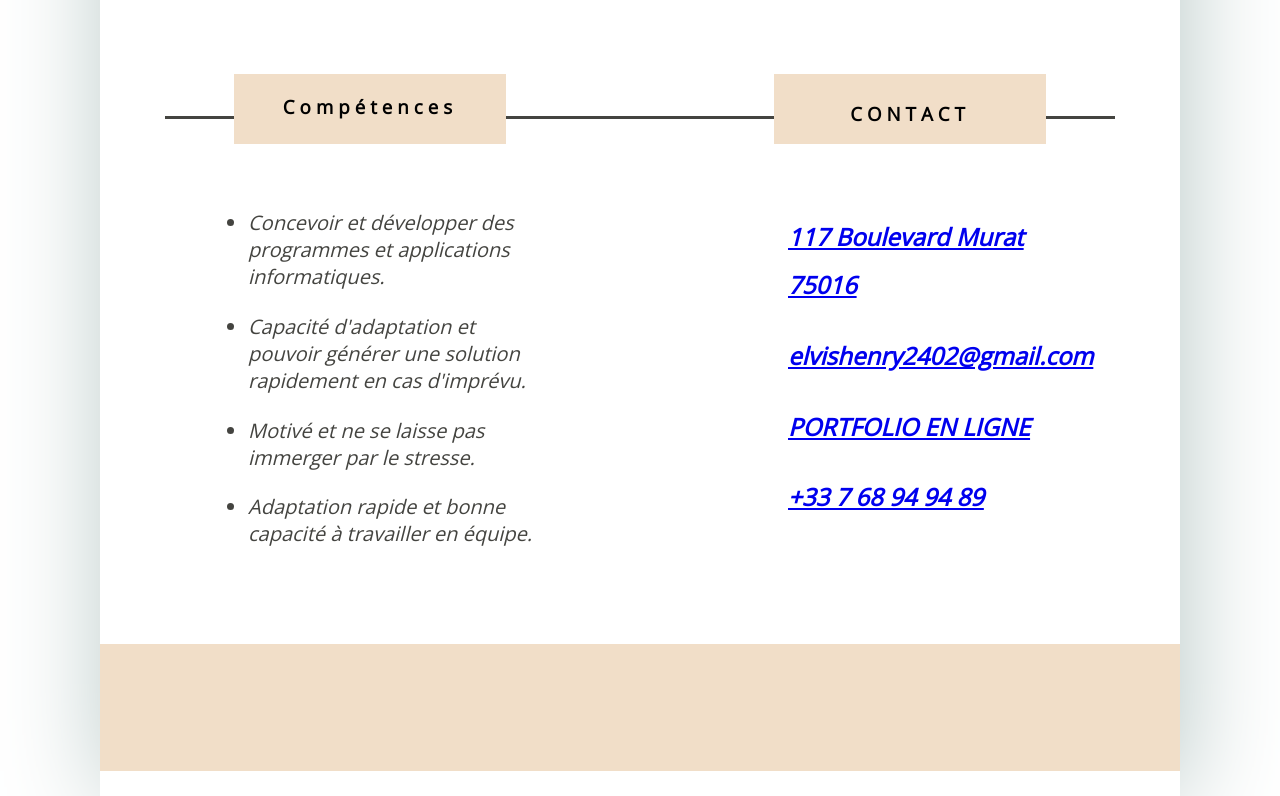
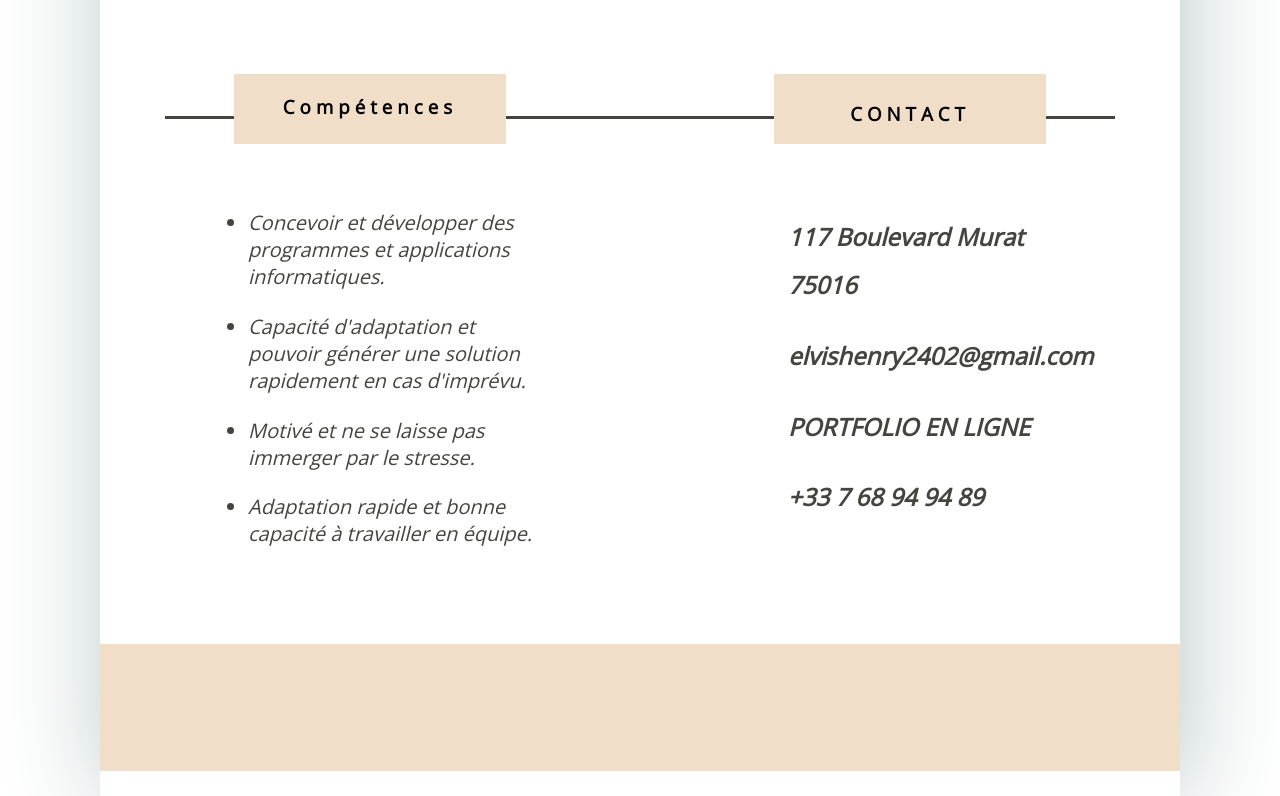
Before and after one commit to HenryElvis/CV, a plain HTML site: page index.html in a window 1280 px wide. Shown: the part 1107-1903 px from the top of the page. Drawn offline with nearby package versions, Linux system fonts and the light colour scheme.

Commit message:
Update cv.css

```diff
--- a/CSS/cv.css
+++ b/CSS/cv.css
@@ -256,6 +256,12 @@ h3
     height: 25px;
 }
 
+a
+{
+    color: #444440;
+    text-decoration: none;
+}
+
 @media (min-width:2000px)
 {
     body
```
